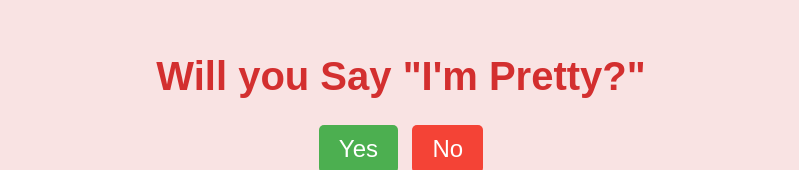
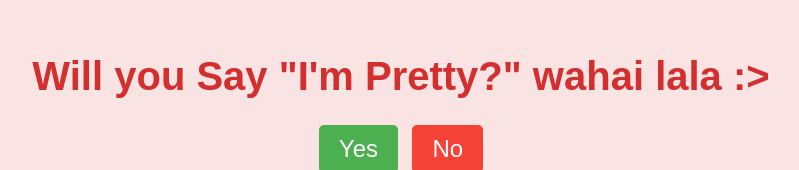
Before and after one commit to deebsie/princesslala, a plain HTML site: page index.html in a window 1280 px wide. Shown: the part 138-308 px from the top of the page, without its empty margins (239-1038 px from the left). Drawn offline with Linux system fonts and the light colour scheme; no server answers.

Commit message:
Update index.html

```diff
--- a/index.html
+++ b/index.html
@@ -3,12 +3,12 @@
 <head>
     <meta charset="UTF-8">
     <meta name="viewport" content="width=device-width, initial-scale=1.0">
-    <title>Will You Say "I'm Pretty?"</title>
+    <title>Will You Say "I'm Pretty?" wahai lala :></title>
     <link rel="stylesheet" href="styles.css">
 </head>
 <body>
     <div class="container">
-        <h1>Will you Say "I'm Pretty?"</h1>
+        <h1>Will you Say "I'm Pretty?" wahai lala :></h1>
         <div class="buttons">
             <button class="yes-button" onclick="handleYesClick()">Yes</button>
             <button class="no-button" onclick="handleNoClick()">No</button>
```
